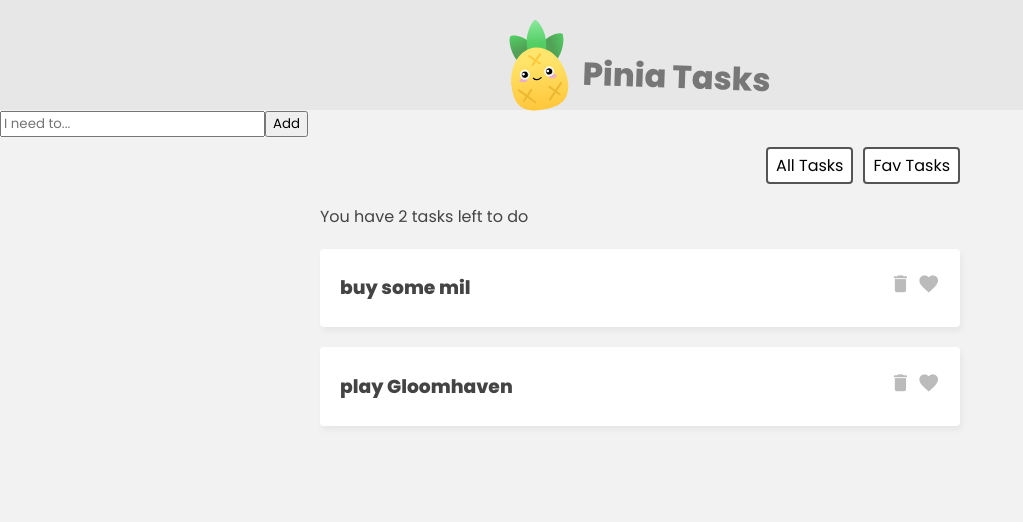
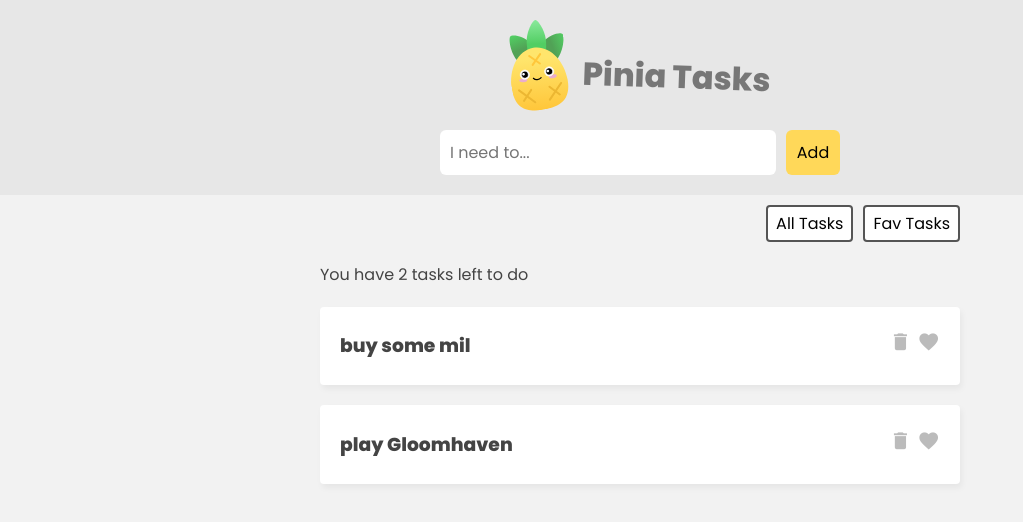
Before and after one commit to HysenB/vue-pinia, a Vue app: page / in a window 1280 px wide. Shown: the top 522 px of the page, without its empty margins (0-1023 px from the left). Built offline with nearby package versions, Linux system fonts and the light colour scheme.

Commit message:
delete a task, add favorite

```diff
--- a/src/assets/main.css
+++ b/src/assets/main.css
@@ -58,13 +58,16 @@
   cursor: pointer;
   color: #bbb;
 }
+.task i.active {
+  color: #ff005d;
+}
 
+/* filter nav */
 .filter {
   width: 640px;
   margin: 10px auto;
   text-align: right;
 }
-
 .filter button {
   display: inline-block;
   margin-left: 10px;
@@ -73,6 +76,35 @@
   border-radius: 4px;
   padding: 4px 8px;
   cursor: pointer;
-  font-size: 0.8rem;
+  font-size: 0.8em;
   font-size: 1em;
 }
+
+/* new task form */
+.new-task-form {
+  background: #e7e7e7;
+  padding: 20px 0;
+}
+form {
+  max-width: 400px;
+  margin: 0 auto;
+  display: grid;
+  grid-template-columns: 3fr 1fr;
+  gap: 10px;
+}
+form button {
+  background: #ffd859;
+  border: 0;
+  padding: 10px;
+  font-family: "Poppins";
+  border-radius: 6px;
+  cursor: pointer;
+  font-size: 1em;
+}
+form input {
+  border: 0;
+  padding: 10px;
+  border-radius: 6px;
+  color: #555;
+  font-size: 1em;
+}
--- a/src/components/TaskDetails.vue
+++ b/src/components/TaskDetails.vue
@@ -2,14 +2,20 @@
     <div class="task">
         <h3>{{ task.title }}</h3>
         <div class="icons">
-            <i class="material-icons">delete</i>
-            <i class="material-icons">favorite</i>
+            <i class="material-icons" @click="taskStore.deleteTask(task.id)">delete</i>
+            <i class="material-icons" @click="taskStore.toggleFav(task.id)">favorite</i>
         </div>
     </div>
 </template>
 
-<script>
-export default {
-    props: ['task']
-}
+<script setup>
+import { useTaskStore } from '../stores/TaskStore';
+
+const props = defineProps({
+    task: {
+        type: Array,
+        required: true,
+    },
+})
+const taskStore = useTaskStore();
 </script>
--- a/src/stores/TaskStore.js
+++ b/src/stores/TaskStore.js
@@ -24,5 +24,14 @@
         addTask(task) {
             this.tasks.push(task)
         },
+        deleteTask(id) {
+            this.tasks = this.tasks.filter(t => {
+                return t.id !== id
+            })
+        },
+        toggleFav(id) {
+            const task = this.tasks.find(t => t.id === id);
+            task.isFav = !task.isFav;
+        }
     }
 });
```
